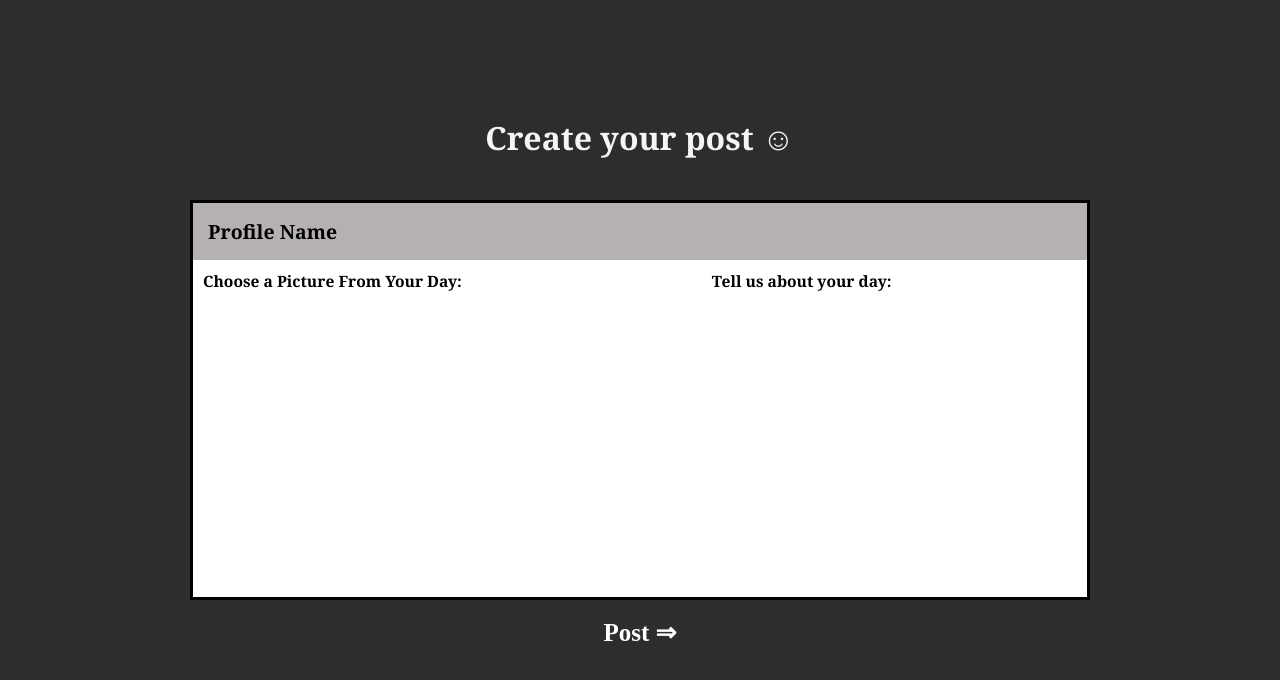
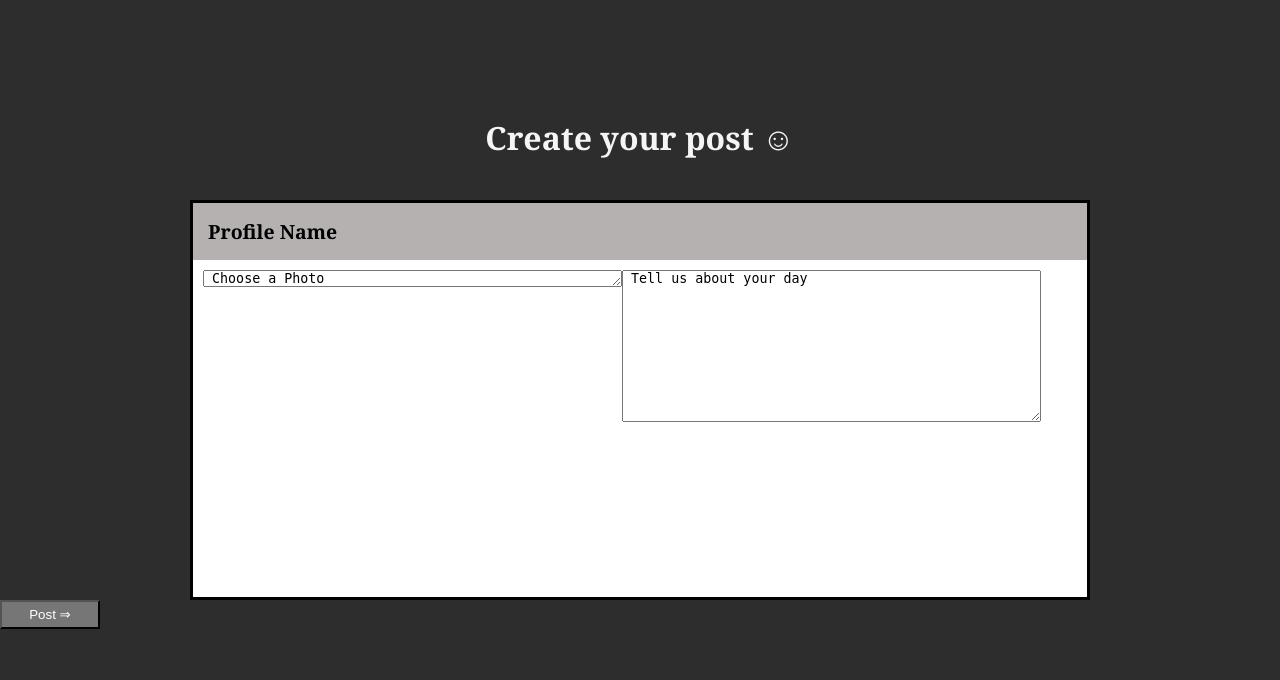
Before and after one commit to sajalbaral/website, a Flask app: page /create in a window 1280 px wide. Shown: the part 59-739 px from the top of the page. Run offline with Flask 2, Linux system fonts and the light colour scheme; the visitor is signed in with stand-in values (Sample User, id 1).

Commit message:
Adding forms and cleaning up files

```diff
--- a/templates/create.html
+++ b/templates/create.html
@@ -28,16 +28,19 @@
             </div>
             <div class="create__wrapper">
                 <div class="border__right">
-                    <h3>Choose a Picture From Your Day: </h3>
-                </div>
-                <div>
-                    <h3 class="middle">Tell us about your day:</h3>
+                    <form>
+                        <textarea name="textarea" rows="1" cols="50" class="form-control" input id="createTextBox" > Choose a Photo </textarea>
+                      </div>
+                        <textarea name ="textarea" rows = "10" cols= "50" class="form-control" input id="createTextBox" > Tell us about your day </textarea>
                 </div>
             </div>
         </div>
     </main>
+    <div class = "btn">
+        <button type="submit" align-content="center">Post &#8658 </button>
+        </div>
+     </form>
     <br>
-    <h2 class="bottomRight3">Post &#8658</h2>
 </body>
 
 </html>
--- a/templates/home.html
+++ b/templates/home.html
@@ -25,7 +25,6 @@
         <div class="create__container">
             <div class="yourHome">
                 <h2>{{ usr.username }}</h2>
-                <h2>Edit Post</h2>
             </div>
             <div class="flex">
                 <div class="post__pic">
--- a/templates/profile.html
+++ b/templates/profile.html
@@ -25,7 +25,7 @@
         <div class="create__container">
             <div class="yourPost">
                 <h2>Date Posted</h2>
-                <h2>Edit Post</h2>
+                <h2><li><a href="./edit">Edit Post</a></li></h2>
             </div>
             <div class="flex">
                 <div class="post__pic">
--- a/templates/signup.html
+++ b/templates/signup.html
@@ -22,7 +22,7 @@
     </nav>
     <main>
         <div class="login__container">
-            <h1 class="welcome">Welcome</h1>
+            <h1 class="welcome">Welcome &#9786</h1>
             <form action="/signup" method="post">
                 <input type="text" placeholder="Username" class="textBox" id="textBox" name="username">
                 <input type="password" placeholder="Password" class="textBox" id="textBox" name="password">
```
Also changed, not shown: templates/edit.html (+9 -5 lines).
